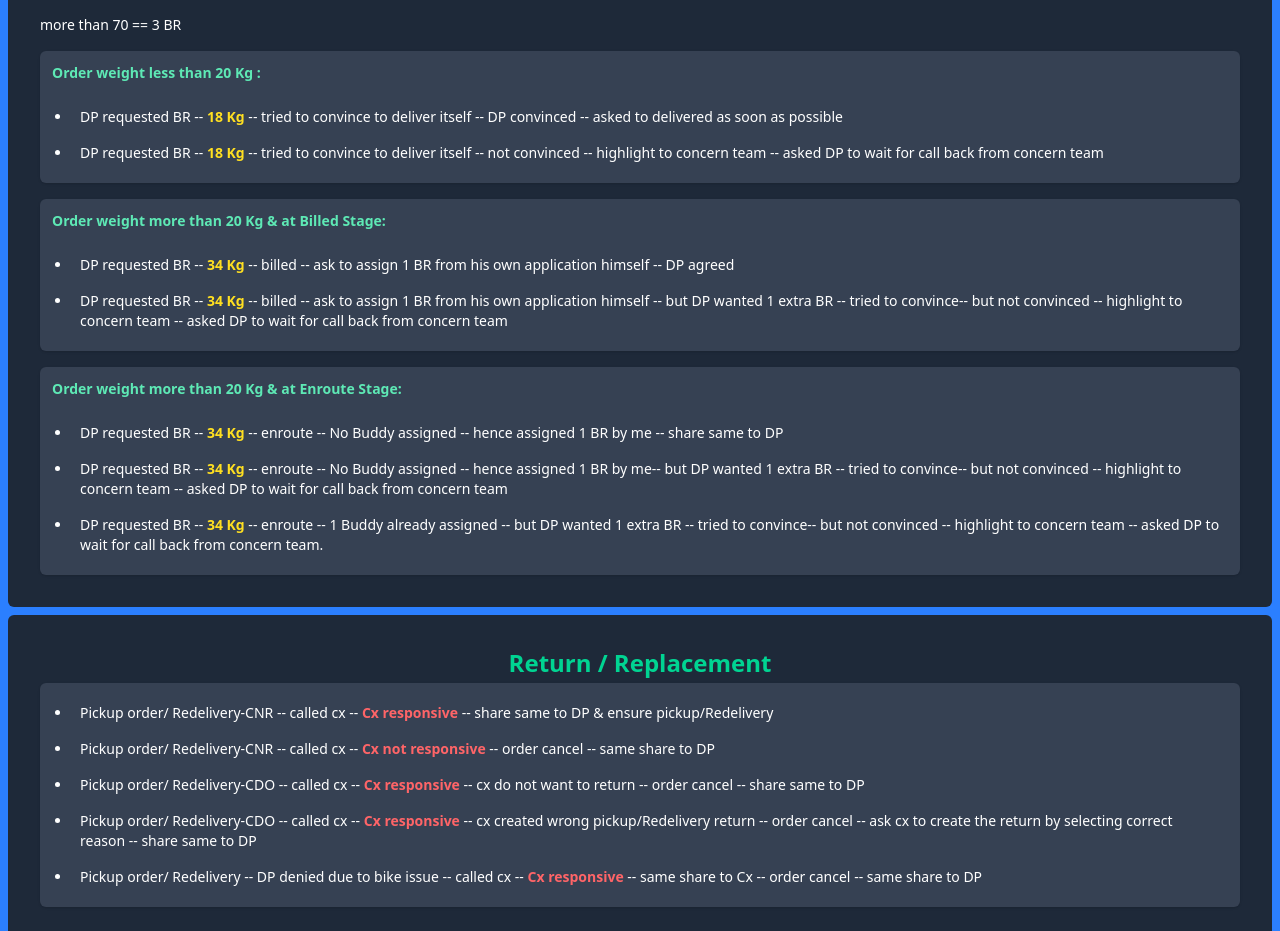
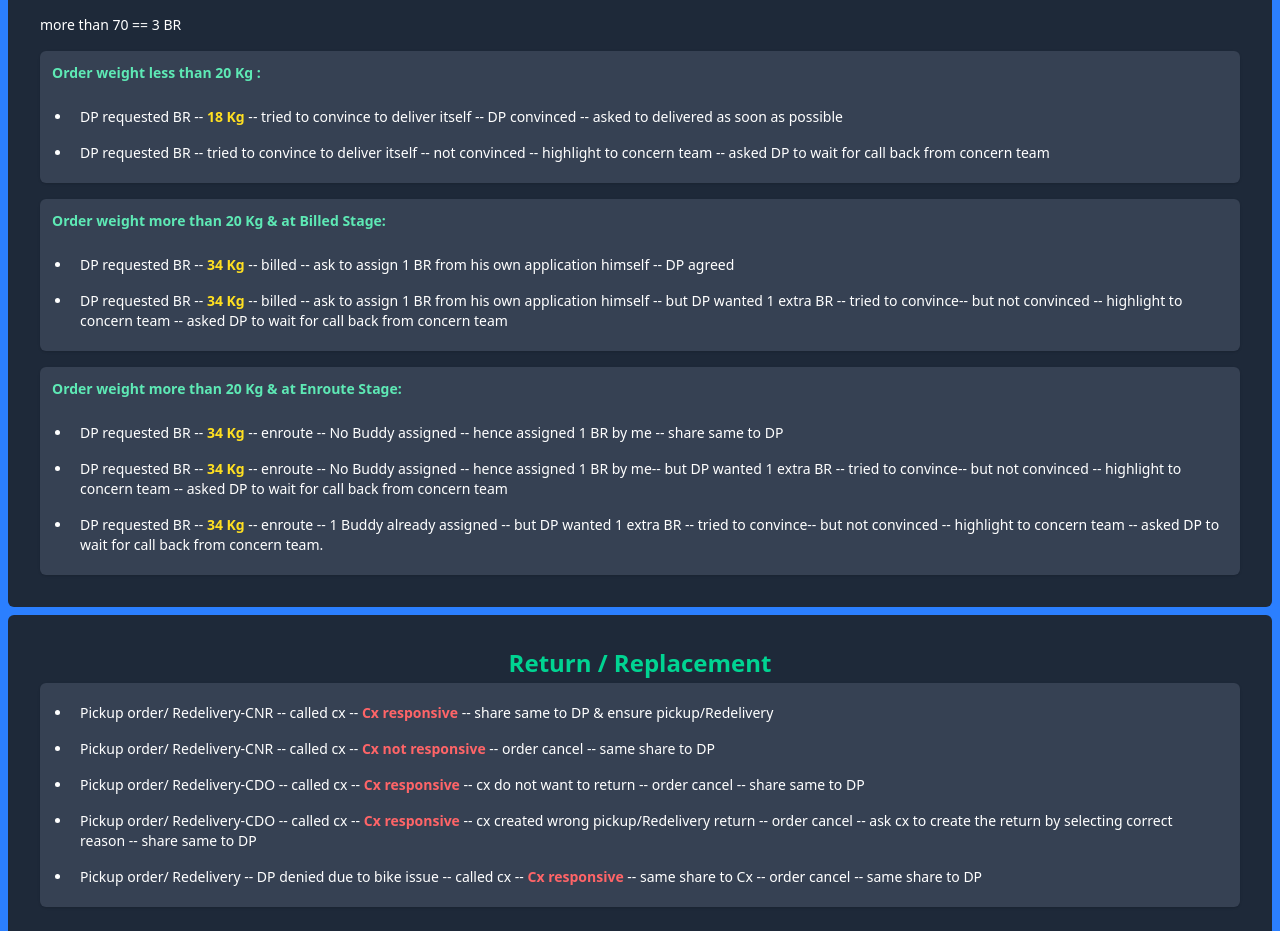
Before and after one commit to Code-with-Sahani/Blinket-DP, a React (Vite) app: page / in a window 1280 px wide. Shown: the part 7380-8311 px from the top of the page. Built offline with nearby package versions, Linux system fonts and the light colour scheme.

Commit message:
Update BuddyRider.jsx

```diff
--- a/src/Components/BuddyRider.jsx
+++ b/src/Components/BuddyRider.jsx
@@ -18,7 +18,7 @@ const BuddyRider = () => {
                     <ul className="list-disc pl-5">
 
                         <li className='p-2'>DP requested BR -- <strong className='text-yellow-300 font-semibold'>18 Kg</strong> -- tried to convince to deliver itself -- DP convinced -- asked to delivered as soon as possible</li>
-                        <li className='p-2'>DP requested BR -- <strong className='text-yellow-300 font-semibold'>18 Kg</strong> -- tried to convince to deliver itself -- not convinced -- highlight to concern team -- asked DP to wait for call back from concern team</li>
+                        <li className='p-2'>DP requested BR -- tried to convince to deliver itself -- not convinced -- highlight to concern team -- asked DP to wait for call back from concern team</li>
 
                     </ul>
                 </div>
```
